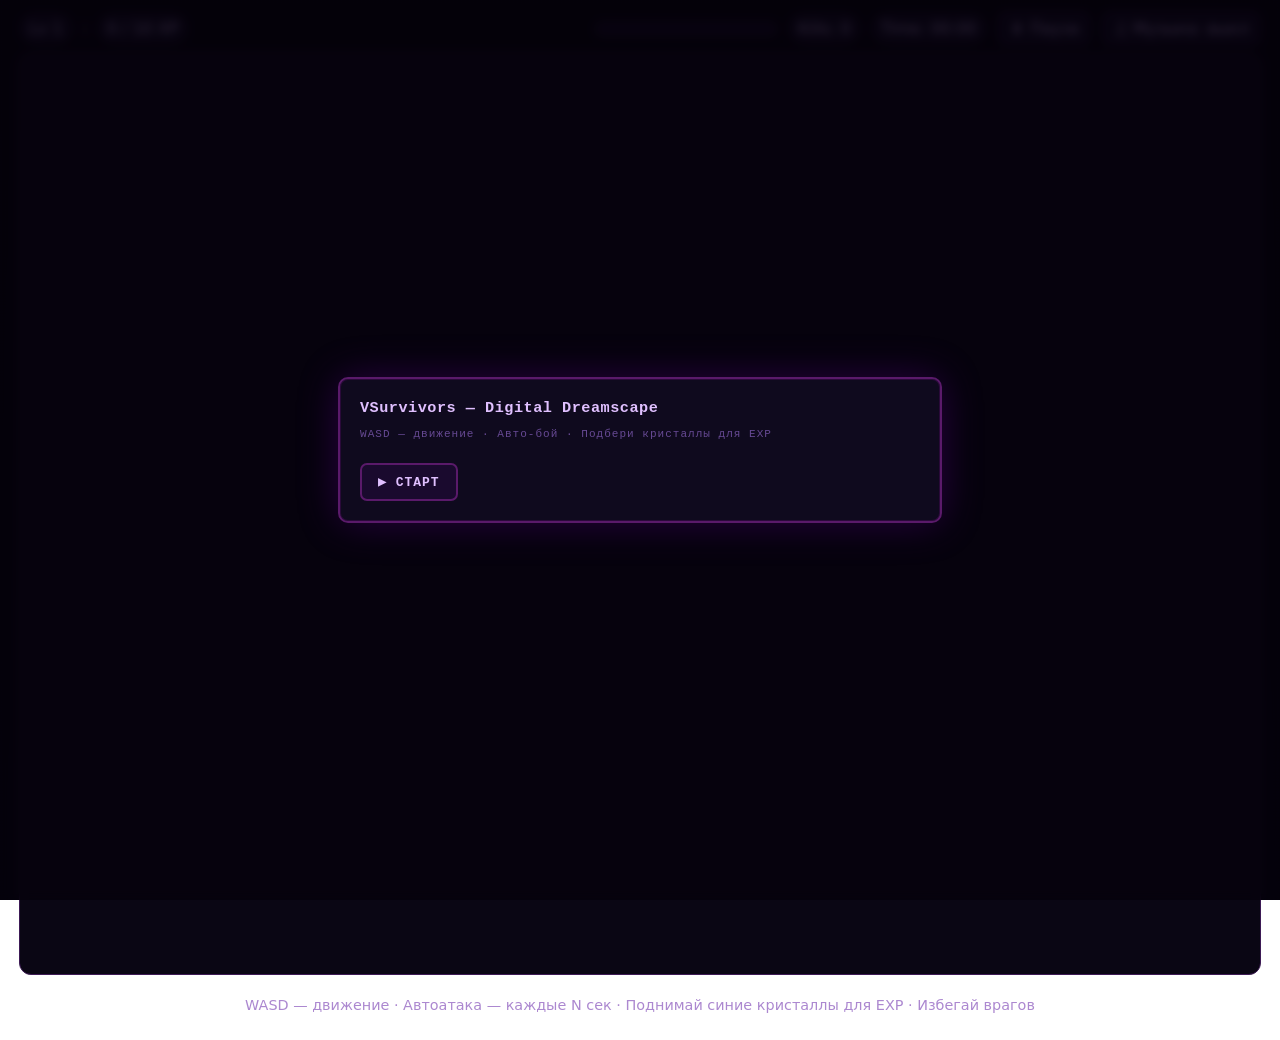
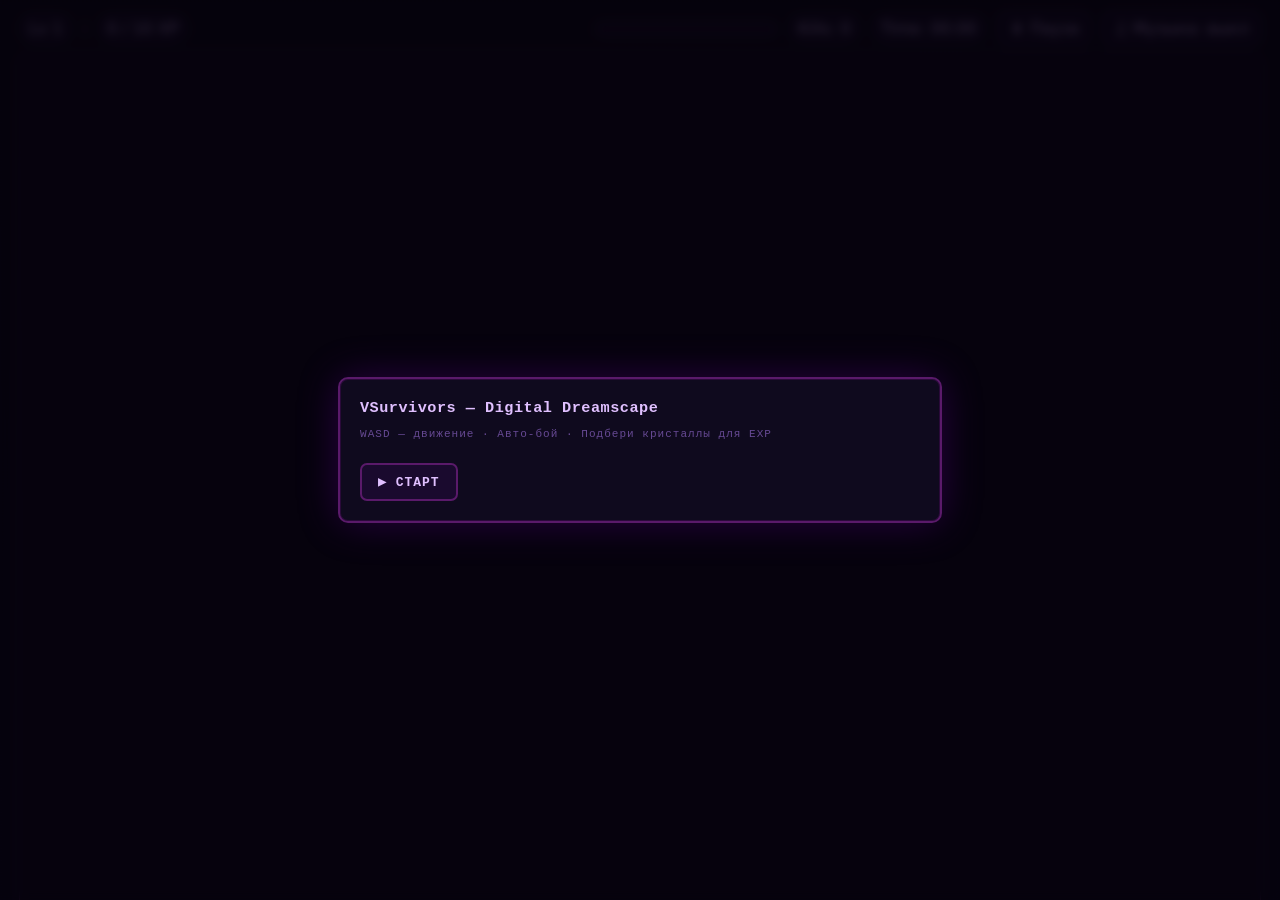

1

--- a/css/style.css
+++ b/css/style.css
@@ -155,15 +155,20 @@
 
 /* ====== BASE ====== */
 html, body {
-  height: 100%;
-  margin: 0;
+  height: 100%; width: 100%;
+  margin: 0; padding: 0;
+  overflow: hidden;
   background: none;
   color: #e0c0ff;
   font-family: system-ui, -apple-system, Segoe UI, Roboto, Ubuntu, Cantarell, Noto Sans, Helvetica, Arial, "Apple Color Emoji", "Segoe UI Emoji";
 }
 
 /* Контейнер страницы */
-#wrap { display:flex; flex-direction:column; align-items:center; gap:8px; padding:12px; }
+#wrap {
+  display: flex; flex-direction: column; align-items: center; gap: 8px; padding: 12px;
+  transform-origin: top left;
+  /* transform и width выставляются JS-ом */
+}
 
 /* ====== Сцена и канвас ====== */
 .stage {
